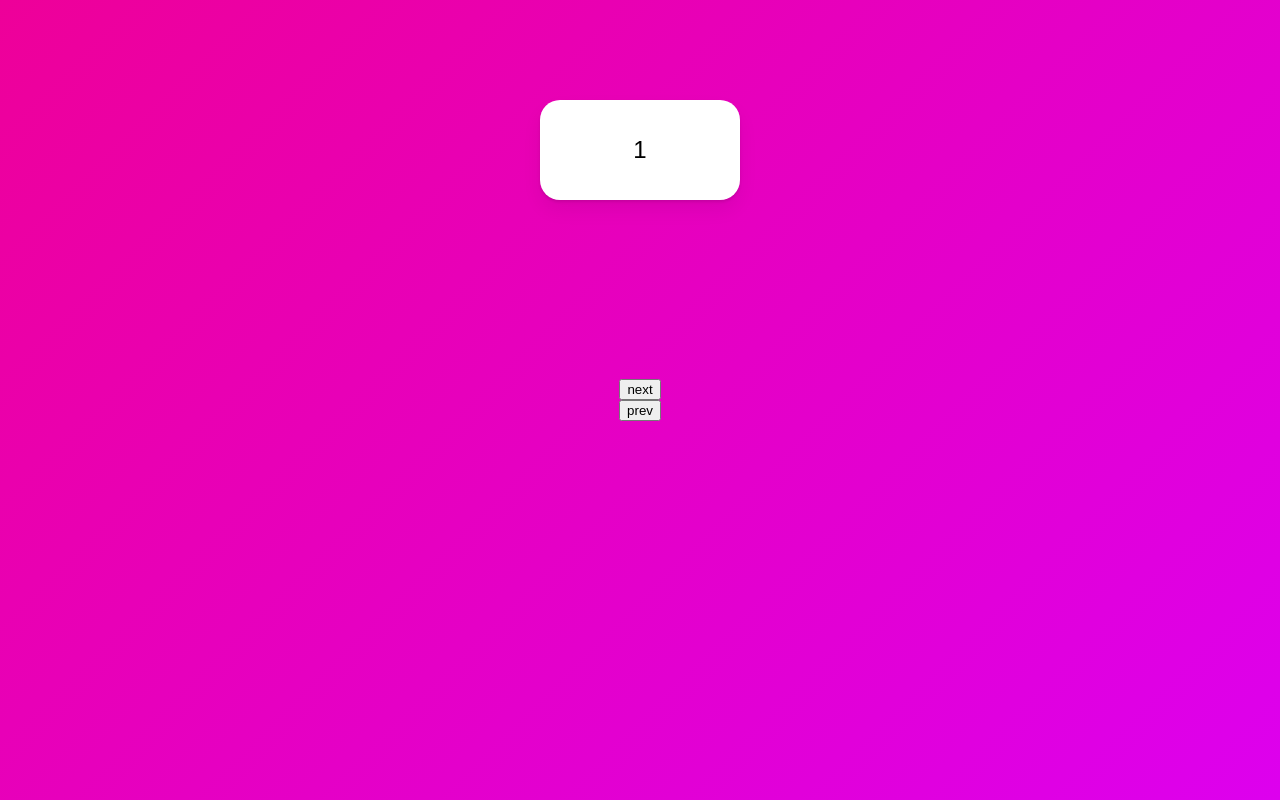
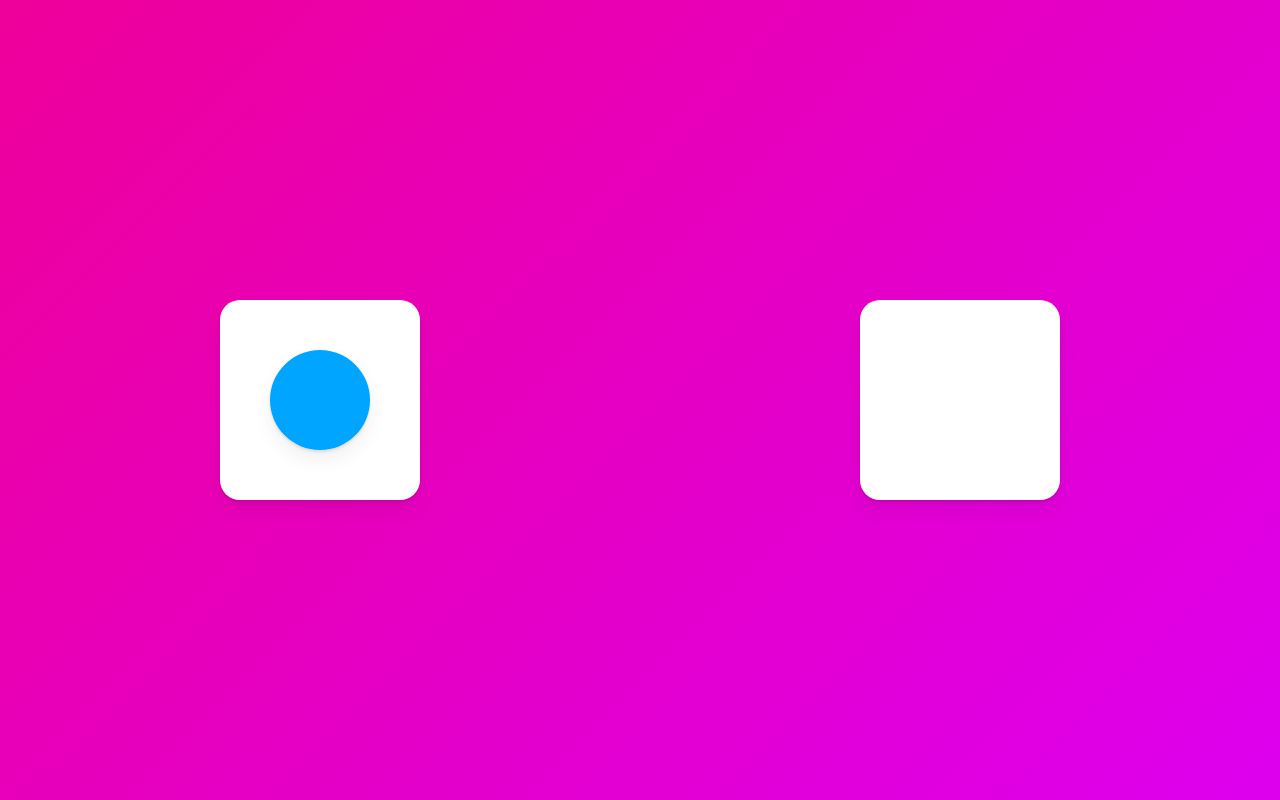
Before and after one commit to zeronedev/react-animations-motion-v2202, a React (Create React App) app: page / in a window 1280 px wide. Built offline with nearby package versions, Linux system fonts and the light colour scheme.

Commit message:
#7.14 You Need to Watch This: layout, layoutId, 아이디로 연결해서 에니메이션

```diff
--- a/src/App.tsx
+++ b/src/App.tsx
@@ -6,76 +6,46 @@
   height: 100vh;
   width: 100vw;
   display: flex;
-  justify-content: center;
+  justify-content: space-around;
   align-items: center;
-  flex-direction: column;
 `;
 
 const Box = styled(motion.div)`
+  height: 200px;
   width: 200px;
-  height: 100px;
   background-color: rgba(255, 255, 255, 1);
   border-radius: 20px;
-  position: absolute;
-  top: 100px;
   display: flex;
   justify-content: center;
   align-items: center;
-  font-size: 24px;
   box-shadow: 0 2px 3px rgba(0, 0, 0, 0.1), 0 10px 20px rgba(0, 0, 0, 0.06);
 `;
 
-const box = {
-  entry: (isBack: boolean) => ({
-    x: isBack ? -500 : 500,
-    opacity: 0,
-    scale: 0,
-  }),
-  center: {
-    x: 0,
-    opacity: 1,
-    scale: 1,
-    transition: {
-      duration: 0.3,
-    },
-  },
-  exit: (isBack: boolean) => ({
-    x: isBack ? 500 : -500,
-    opacity: 0,
-    scale: 0,
-    transition: {
-      duration: 0.3,
-    },
-  }),
-};
+const Circle = styled(motion.div)`
+  background-color: #00a5ff;
+  height: 100px;
+  width: 100px;
+  box-shadow: 0 2px 3px rgba(0, 0, 0, 0.1), 0 10px 20px rgba(0, 0, 0, 0.06);
+`;
 
 function App() {
-  const [visible, setVisible] = useState(1);
-  const [back, setBack] = useState(true);
-  const nextPlease = () => {
-    setBack(true);
-    setVisible((prev) => (prev === 10 ? 10 : prev + 1));
-  };
-  const prevPlease = () => {
-    setBack(false);
-    setVisible((prev) => (prev === 1 ? 1 : prev - 1));
-  };
+  const [clicked, setClicked] = useState(false);
+  const toggleClicked = () => setClicked((prev) => !prev);
   return (
-    <Wrapper>
-      <AnimatePresence exitBeforeEnter custom={back}>
-        <Box
-          custom={back}
-          variants={box}
-          initial="entry"
-          animate="center"
-          exit="exit"
-          key={visible}
-        >
-          {visible}
-        </Box>
-      </AnimatePresence>
-      <button onClick={nextPlease}>next</button>
-      <button onClick={prevPlease}>prev</button>
+    <Wrapper onClick={toggleClicked}>
+      <Box>
+        {!clicked ? (
+          <Circle layoutId="circle" style={{ borderRadius: 50 }} />
+        ) : null}
+      </Box>
+      <Box>
+        {clicked ? (
+          <Circle
+            layoutId="circle"
+            style={{ borderRadius: 0, scale: 1.2, rotate: 180 }}
+          />
+        ) : null}
+      </Box>
     </Wrapper>
   );
 }
```
